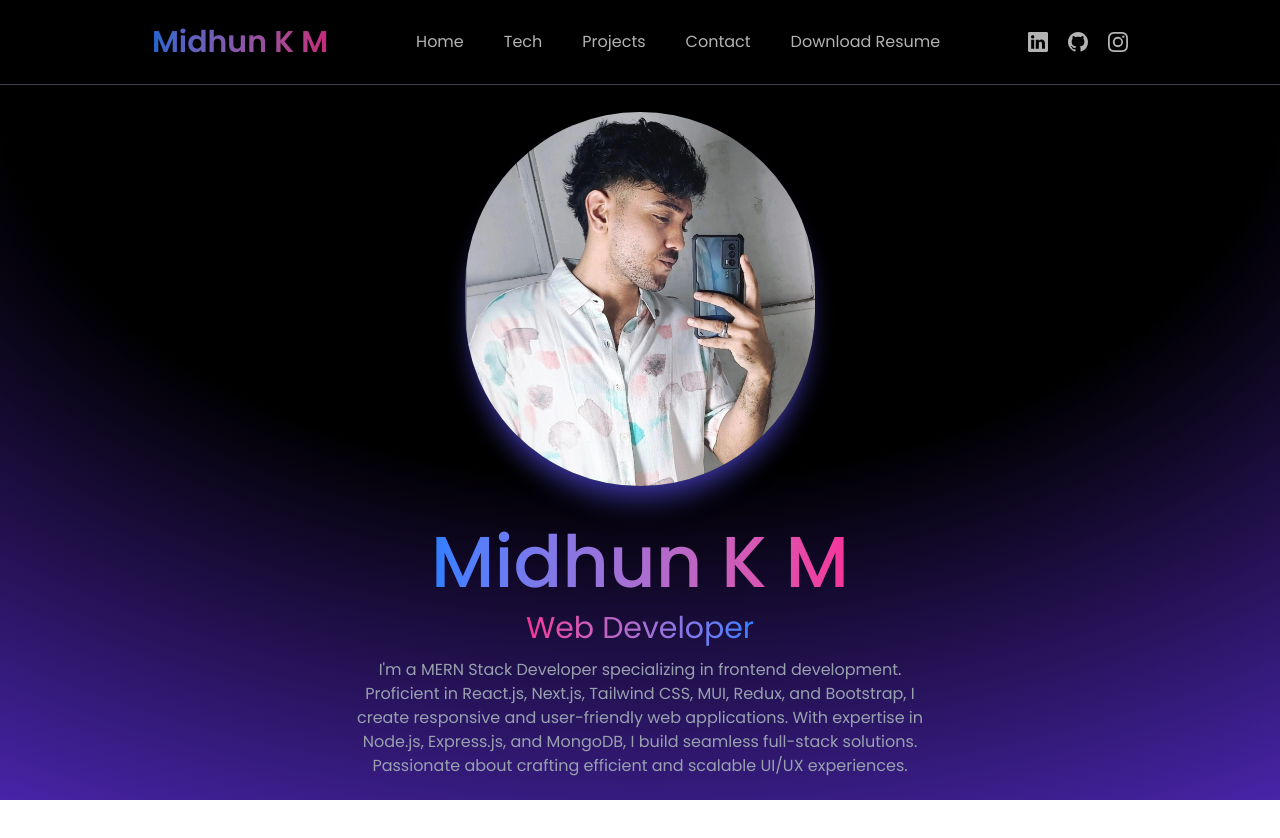
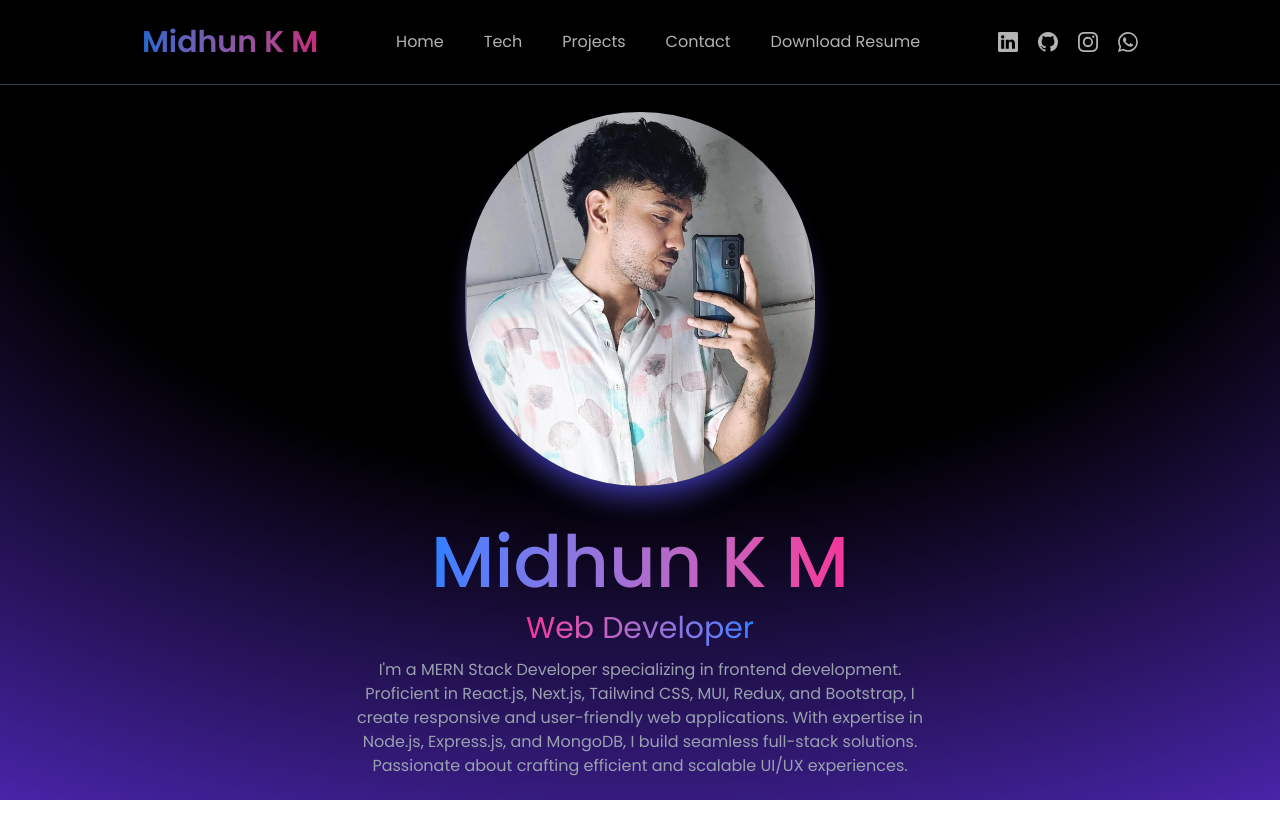
Before and after one commit to Midhunkm17/Midhun-K-M-Portfolio-, a React (Vite) app: page / in a window 1280 px wide. Shown: the top 838 px of the page. Built offline with nearby package versions, Linux system fonts and the light colour scheme.

Commit message:
portfolio-changes5

```diff
--- a/src/components/Navbar.jsx
+++ b/src/components/Navbar.jsx
@@ -1,7 +1,7 @@
 import { div } from "framer-motion/client";
 import React, { useState } from "react";
 import { BiMenu, BiX } from "react-icons/bi";
-import { BsGithub, BsInstagram, BsLinkedin } from "react-icons/bs";
+import { BsGithub, BsInstagram, BsLinkedin, BsWhatsapp } from "react-icons/bs";
 
 const Navbar = () => {
   const [isOpen, setIsOpen] = useState(false);
@@ -50,7 +50,7 @@ const Navbar = () => {
         </a>
       </ul>
       <ul className="hidden md:flex gap-5">
-        <li className="cursor-pointer text-xl opacity-70 transition-all duration-300 hover:text-red-500 hover:opacity-100">
+        <li className="cursor-pointer text-xl opacity-70 transition-all duration-300 hover:text-blue-500 hover:opacity-100">
           <a
             href="https://www.linkedin.com/in/midhunkm17"
             target="_blank"
@@ -59,7 +59,7 @@ const Navbar = () => {
             <BsLinkedin />
           </a>
         </li>
-        <li className="cursor-pointer text-xl opacity-70 transition-all duration-300 hover:text-red-500 hover:opacity-100">
+        <li className="cursor-pointer text-xl opacity-70 transition-all duration-300 hover:text-white hover:opacity-100">
           <a
             href="https://github.com/Midhunkm17?tab=repositories"
             target="_blank"
@@ -68,13 +68,22 @@ const Navbar = () => {
             <BsGithub />
           </a>
         </li>
-        <li className="cursor-pointer text-xl opacity-70 transition-all duration-300 hover:text-red-500 hover:opacity-100">
+        <li className="cursor-pointer text-xl opacity-70 transition-all duration-300 hover:text-[#E1306C] hover:opacity-100">
           <a
             href="https://www.instagram.com/mi._.dhun?igsh=MWl0NmQzcnl5anBwZA=="
             target="_blank"
             rel="noopener noreferrer"
           >
             <BsInstagram />
+          </a>
+        </li>
+        <li className="cursor-pointer text-xl opacity-70 transition-all duration-300 hover:text-green-500 hover:opacity-100">
+          <a
+            href="https://wa.me/9946957636"
+            target="_blank"
+            rel="noopener noreferrer"
+          >
+            <BsWhatsapp />
           </a>
         </li>
       </ul>
@@ -123,7 +132,7 @@ const Navbar = () => {
             </a>
           </ul>
           <ul className="flex flex-wrap gap-5">
-            <li className="cursor-pointer text-xl opacity-70 transition-all duration-300 hover:text-red-500 hover:opacity-100">
+            <li className="cursor-pointer text-xl opacity-70 transition-all duration-300 hover:text-blue-500 hover:opacity-100">
               <a
                 href="https://www.linkedin.com/in/midhunkm17"
                 target="_blank"
@@ -132,7 +141,7 @@ const Navbar = () => {
                 <BsLinkedin />
               </a>
             </li>
-            <li className="cursor-pointer text-xl opacity-70 transition-all duration-300 hover:text-red-500 hover:opacity-100">
+            <li className="cursor-pointer text-xl opacity-70 transition-all duration-300 hover:text-white hover:opacity-100">
               <a
                 href="https://github.com/Midhunkm17?tab=repositories"
                 target="_blank"
@@ -141,13 +150,22 @@ const Navbar = () => {
                 <BsGithub />
               </a>
             </li>
-            <li className="cursor-pointer text-xl opacity-70 transition-all duration-300 hover:text-red-500 hover:opacity-100">
+            <li className="cursor-pointer text-xl opacity-70 transition-all duration-300 hover:text-[#E1306C] hover:opacity-100">
               <a
                 href="https://www.instagram.com/mi._.dhun?igsh=MWl0NmQzcnl5anBwZA=="
                 target="_blank"
                 rel="noopener noreferrer"
               >
                 <BsInstagram />
+              </a>
+            </li>
+            <li className="cursor-pointer text-xl opacity-70 transition-all duration-300 hover:text-green-500 hover:opacity-100">
+              <a
+                href="https://wa.me/9946957636"
+                target="_blank"
+                rel="noopener noreferrer"
+              >
+                <BsWhatsapp />
               </a>
             </li>
           </ul>
```
